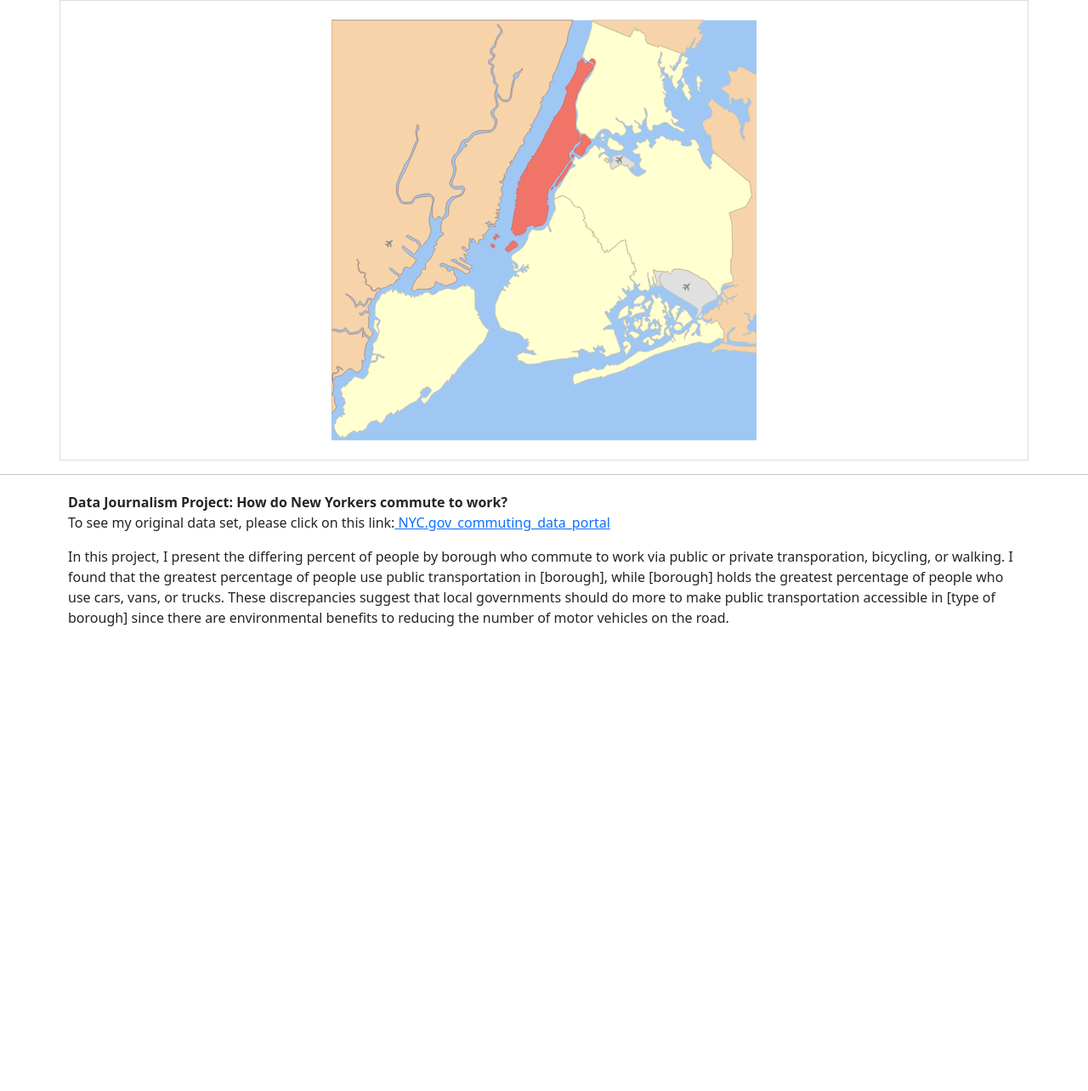
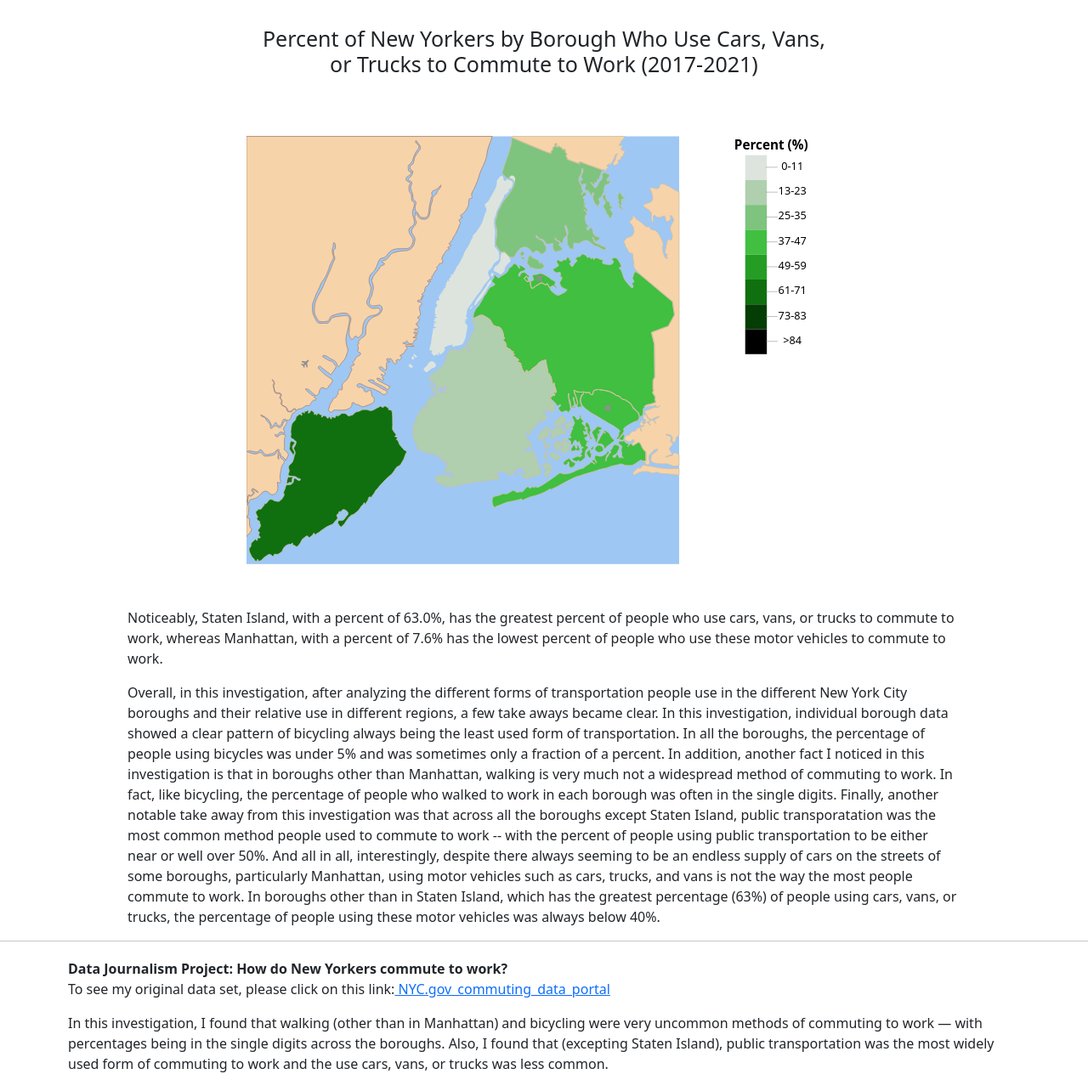
Before and after one commit to eleifer24/Data_journalism, a Flask app: page /macro in a window 1280 px wide. Shown: the part 56-1340 px from the top of the page at 85% size. Before the commit the page ends 793 px from the top, so only its background shows below. Run offline with Flask 3, Linux system fonts and the light colour scheme.

Commit message:
almost_there

```diff
--- a/server.py
+++ b/server.py
@@ -20,8 +20,71 @@ def macro():
     data = json.load(f)
     f.close()
 
+    boroughs = data["2017-21"]["Borough"].keys()
+    CTV_borough_data = {}
+    for borough in boroughs:
+        CTV_borough_data[borough] = data["2017-21"]["Borough"][borough]["Car_truck_van_Percent"]
 
-    return render_template('macro.html')
+    #define legend
+    percent_range = [
+        (0,12), (13, 24), (25, 36), (37, 48), (49, 60), (61, 72), (73, 84), (84, float("inf"))
+    ]
+    #labels on legend
+    legend_increments = []
+    for lo, hi in percent_range:
+        if lo == -float("inf"):
+            label = f"<{hi}"
+        elif hi == float("inf"):
+            label = f">{lo}"
+        else:
+            label = f"{lo}-{hi - 1}"
+        legend_increments.append(label)
+    #define legend colors
+    legend_color = []
+    for i, _ in enumerate(legend_increments):
+        color_saturation = f"hsl(120,{int(100 / len(legend_increments) * (i + 1))}%,{100-int(100 / len(legend_increments) * (i + 1))}%)"
+        legend_color.append(color_saturation)
+
+    min, max = None, None
+    min_borough, max_borough = None, None
+    three_take_aways = []
+
+    #match borough to color
+    borough_color = {}
+    for borough in CTV_borough_data:
+        CVT_percent = float(CTV_borough_data[borough])
+        #max and min statistics
+        if max is None or CVT_percent > max:
+            max, max_borough = CVT_percent, borough
+        if min is None or CVT_percent < min:
+            min, min_borough = CVT_percent, borough
+        #color
+        for i, (lower, upper) in enumerate(percent_range):
+            if lower <= float(CTV_borough_data[borough]) <= upper:
+                borough_color[borough] = legend_color[i]
+        #matching borough percent to its color
+        for i, (lower, upper) in enumerate(percent_range):
+            if lower <= float(CTV_borough_data[borough]) <= upper:
+                borough_color[borough] = legend_color[i]
+
+        text_based_interpretation = [f'''Noticeably, {str(max_borough)}, with a percent of {str(max)}%, has the greatest percent
+                                 of people who use cars, vans, or trucks to commute to work, whereas {str(min_borough)}, with a percent of {min}%
+                                 has the lowest percent of people who use these motor vehicles to commute to work.''']
+
+    return render_template(
+        'macro.html',
+        three_take_aways = three_take_aways,
+        text_based_interpretation=text_based_interpretation,
+        max_borough=max_borough,
+        min_borough=min_borough,
+        manhattan_color=borough_color["Manhattan"],
+        brooklyn_color=borough_color["Brooklyn"],
+        bronx_color=borough_color["Bronx"],
+        queens_color=borough_color["Queens"],
+        staten_island_color=borough_color["Staten Island"],
+        legend_color=legend_color,
+        legend_increments=legend_increments
+    )
 
 @app.route('/micro/<borough>')
 def micro(borough):
@@ -30,6 +93,90 @@ def micro(borough):
     f.close()
 
 
-    return render_template('micro.html',borough=borough)
+    #bar chart data:
+    #identify which borough + gather data for the barchart
+    if borough != "statenisland":
+        requested_borough = borough.capitalize()
+    elif borough == "statenisland":
+        requested_borough = "Staten Island"
+    needed_inner_dictionary = data["2017-21"]["Borough"][requested_borough]
+
+    CVT_percent = float(needed_inner_dictionary["Car_truck_van_Percent"])
+    Bicycle_percent = float(needed_inner_dictionary["Bicycle_Percent"])
+    Public_transportation_Percent = float(needed_inner_dictionary["Public_transportation_Percent"])
+    Walked_Percent = float(needed_inner_dictionary["Walked_Percent"])
+
+    #calculate datapoints
+    bar_labels = [CVT_percent,Public_transportation_Percent, Walked_Percent,Bicycle_percent]
+    percentages = []
+    for transport_mode_percent in bar_labels:
+        y_value = transport_mode_percent*5
+        percentages.append(y_value)
+
+
+    #calculate average statistics
+    boroughs = data["2017-21"]["Borough"].keys()
+
+    CTV_borough_data = {}
+    for borough in boroughs:
+        CTV_borough_data[borough] = data["2017-21"]["Borough"][borough]["Car_truck_van_Percent"]
+    total = 0
+    for borough in CTV_borough_data:
+        total += float(CTV_borough_data[borough])
+    average = total/5
+    #auto generate qualitative analysis
+    average_stats = []
+    for borough in CTV_borough_data:
+        CVT_percent = float(CTV_borough_data[borough])
+        if CVT_percent >= (average+20):
+            analysis = f" the percent of people in {borough} who commute to work using these motor vehicles is significantly greater than the average"
+            average_stats.append(analysis)
+        elif average < CVT_percent < (average+20):
+            analysis = f" the percent of people in {borough} who commute to work using these motor vehicles is slightly greater than the average"
+            average_stats.append(analysis)
+        elif (average-5) < CVT_percent <= average:
+            analysis = f" the percent of people in {borough} who commute to work using these motor vehicles is slightly lower than the average"
+            average_stats.append(analysis)
+        elif (average-30) < CVT_percent <= (average-5):
+            analysis = f" the percent of people in {borough} who commute to work using these motor vehicles is significantly lower than the average"
+            average_stats.append(analysis)
+        elif CVT_percent == average:
+            analysis = f" the percent of people in {borough} who commute to work using these motor vehicles is equal to the average"
+            average_stats.append(analysis)
+
+    all_borough_CVT_average_comparison = [f'''The average percent of people across all the boroughs of New York City who commute to work using
+                            cars, vans, or trucks is {average}%. Considering each borough,
+                            {average_stats[0]},
+                            {average_stats[1]},
+                            {average_stats[2]},
+                            {average_stats[3]},
+                            {average_stats[4]}.
+                            ''']
+
+    autogenerated_textbased_fragment = "test"
+    for stat in average_stats:
+        words = stat.split()
+        if requested_borough != "Staten Island":
+            if requested_borough in words:
+                autogenerated_textbased_fragment = stat
+        elif requested_borough == "Staten Island":
+            if "Staten" in words:
+                autogenerated_textbased_fragment = stat
+
+    autogenerated_textbased_interpretation = f'''The average percent of people across all the boroughs of New York City who commute to work using
+                            cars, vans, or trucks is {average}%. Here, we see that {autogenerated_textbased_fragment}.'''
+
+    x_axis_increments = ["Cars, Vans, or Trucks","Public Transportation","Walking","Bicycling"]
+    y_axis_increments = [10,20,30,40,50,60,70,80]
+
+    return render_template('micro.html',
+                           x_axis_increments = x_axis_increments,
+                           y_axis_increments = y_axis_increments,
+                           requested_borough=requested_borough,
+                           boroughs=boroughs,
+                           autogenerated_textbased_interpretation=autogenerated_textbased_interpretation,
+                           bar_y_values = percentages,
+                           bar_labels = bar_labels
+    )
 
 app.run(debug=True, port = 1243)
--- a/static/styles.css
+++ b/static/styles.css
@@ -1,12 +1,23 @@
+.tickmark {
+  stroke: #333333;
+  stroke-width: 2;
+}
 
 .axis_label{
-  font-size:14;
+  font-size:16;
+  font-weight: bold;
 }
 .axis {
   stroke: #333333;
   stroke-width: 3
 }
 
+.text {
+  /* font-family: 'PT serif'; */
+  text-anchor: middle;
+  color:#000000;
+  fill:#000000;
+}
 img {
   border: 1px solid #ddd;
   border-radius: 4px;
@@ -25,6 +36,21 @@ img {
   margin-left: 80px;
 }
 
+.macro_text {
+  margin-top: -20px;
+  /* margin-bottom: 20px; */
+  margin-right: 150px;
+  margin-left: 150px;
+}
+
+.map_title_margins {
+  margin-top: 30px;
+  margin-bottom: 5px;
+  margin-right: 300px;
+  margin-left: 300px;
+}
+
+
 .container {
   border: 1px solid #ddd;
   padding: 20px;
--- a/templates/about.html
+++ b/templates/about.html
@@ -31,7 +31,7 @@
   <li>After manually cleaning the data using google sheets, download the data as a csv file and
     then reformat the data into a json file using a python data pipeline</li>
   <li>Please visit this link to see the code for my data pipeline:</li>
-  <p><a href="https://github.com/eleifer24/data_journalism/blob/1a5b6dead8680a4753eaed705f3aa0d1b3ba0f83/data/format_data.py">
+  <p><a href="https://github.com/eleifer24/Data_journalism/blob/2494d17cdb602ef5083aecfb1953f4c53b6d7096/data/format_data.py">
     Visit my format_data.py!</a></p>
 </ol>
 
--- a/templates/footer.html
+++ b/templates/footer.html
@@ -4,11 +4,10 @@
         <strong > Data Journalism Project: How do New Yorkers commute to work?</strong>
         <p>To see my original data set, please click on this link:<a href="https://a816-dohbesp.nyc.gov/IndicatorPublic/data-explorer/walking-driving-and-cycling/?id=2415#display=summary">
             NYC.gov_commuting_data_portal</a></p>
-        <p>In this project, I present the differing percent of people by borough who
-            commute to work via public or private transporation, bicycling, or walking.
-            I found that the greatest percentage of people use public transportation in [borough],
-        while [borough] holds the greatest percentage of people who use cars, vans, or trucks.
-        These discrepancies suggest that local governments should do more to make public transportation accessible in [type of borough] since there are environmental
-        benefits to reducing the number of motor vehicles on the road.   </p>
+        <p>In this investigation, I found that walking (other than in Manhattan) and bicycling were very
+             uncommon methods of commuting to work — with percentages being in the single digits
+              across the boroughs. Also, I found that (excepting Staten Island), public
+               transportation was the most widely used form of commuting to work and the use cars,
+                vans, or trucks was less common.    </p>
     </div>
 </footer>
--- a/templates/macro.html
+++ b/templates/macro.html
@@ -3,11 +3,37 @@
 {% include 'navbar.html' %}
 
 <body>
+    <h2 class="map_title_margins" style="text-align: center; font-size:25px">
+        Percent of New Yorkers by Borough Who Use Cars, Vans, or Trucks to Commute to Work (2017-2021)</h2>
 
-    <div class="container">
-        {% include 'NYC_boroughs.svg' %}
+
+    <div class="container" style="border: none;">
+         {% include 'NYC_boroughs.svg' %}
     </div>
 
+    <div class="macro_text">
+        <p>
+            <text font-size="50px" >{{text_based_interpretation[0]}} </text>
+        </p>
+        <p></p>
+        <p>
+            <text font-size="50px" >Overall, in this investigation, after analyzing the different
+                forms of transportation people use in the different New York City boroughs and
+            their relative use in different regions, a few take aways became clear.  In this investigation,
+            individual borough data showed a clear pattern of bicycling always being the least used form of transportation.
+            In all the boroughs, the percentage of people using bicycles was under 5% and was sometimes only a fraction of a percent.
+            In addition, another fact I noticed in this investigation is that in boroughs other than Manhattan, walking is very much
+            not a widespread method of commuting to work.  In fact, like bicycling, the percentage of people who walked to work in each borough
+            was often in the single digits. Finally, another notable take away from this investigation was that across all the boroughs except Staten Island,
+            public transporatation was the most common method people used to commute to work -- with the percent of people using public transportation
+            to be either near or well over 50%.  And all in all, interestingly, despite there always seeming to be an endless
+            supply of cars on the streets of some boroughs, particularly Manhattan, using motor vehicles such as cars, trucks, and vans is
+            not the way the most people commute to work. In boroughs other than in Staten Island, which has the greatest percentage (63%)
+            of people using cars, vans, or trucks, the percentage of people using these motor vehicles was always
+            below 40%.
+            </text>
+        </p>
+    </div>
     <script src="https://cdn.jsdelivr.net/npm/bootstrap@5.3.3/dist/js/bootstrap.bundle.min.js"
     integrity="sha384-YvpcrYf0tY3lHB60NNkmXc5s9fDVZLESaAA55NDzOxhy9GkcIdslK1eN7N6jIeHz"
     crossorigin="anonymous"></script>
--- a/templates/navbar.html
+++ b/templates/navbar.html
@@ -2,7 +2,7 @@
 <nav class="navbar navbar-expand-lg bg-success bg-opacity-75 p-2 navbar-dark">
 
     <div class="container-fluid">
-      <a class="navbar-brand" href="#">Commuting to Work in NYC</a>
+      <a class="navbar-brand" href="/">Commuting to Work in NYC</a>
       <button class="navbar-toggler" type="button" data-bs-toggle="collapse" data-bs-target="#navbarSupportedContent" aria-controls="navbarSupportedContent" aria-expanded="false" aria-label="Toggle navigation">
         <span class="navbar-toggler-icon"></span>
       </button>
```
Also changed, not shown: templates/micro.html (+12 -2 lines), templates/NYC_boroughs.svg, templates/line_graph.svg.
